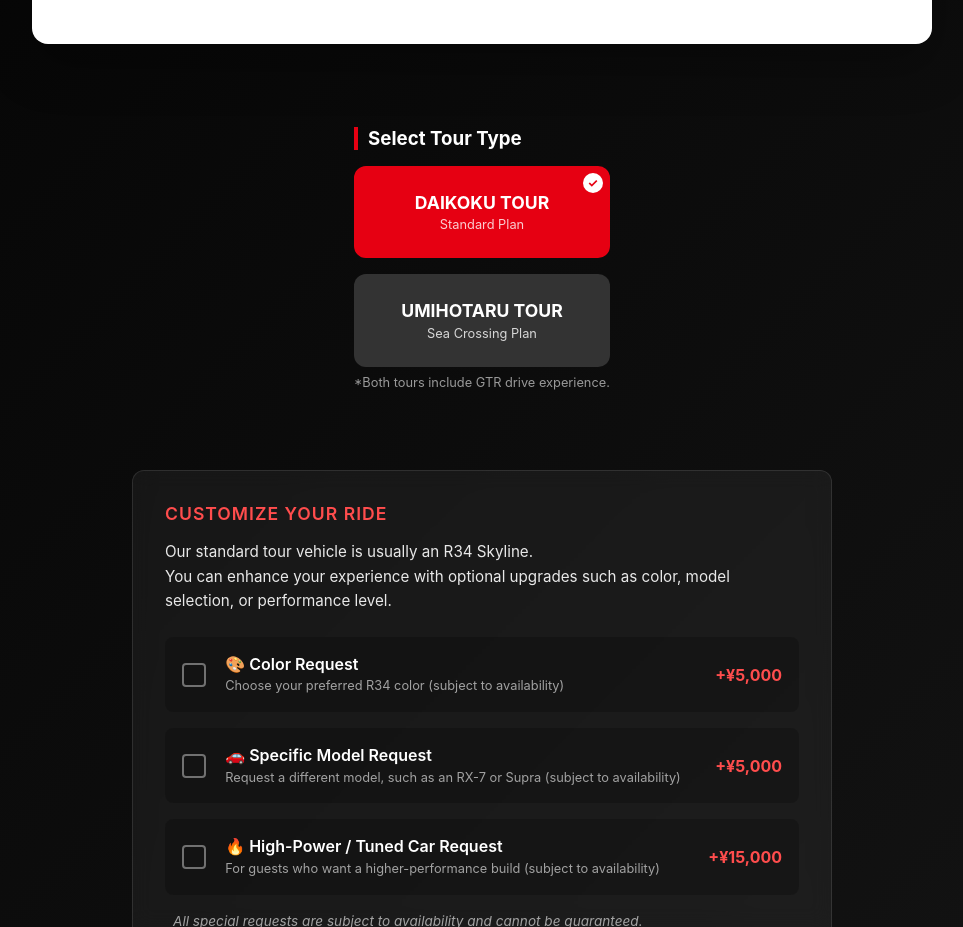
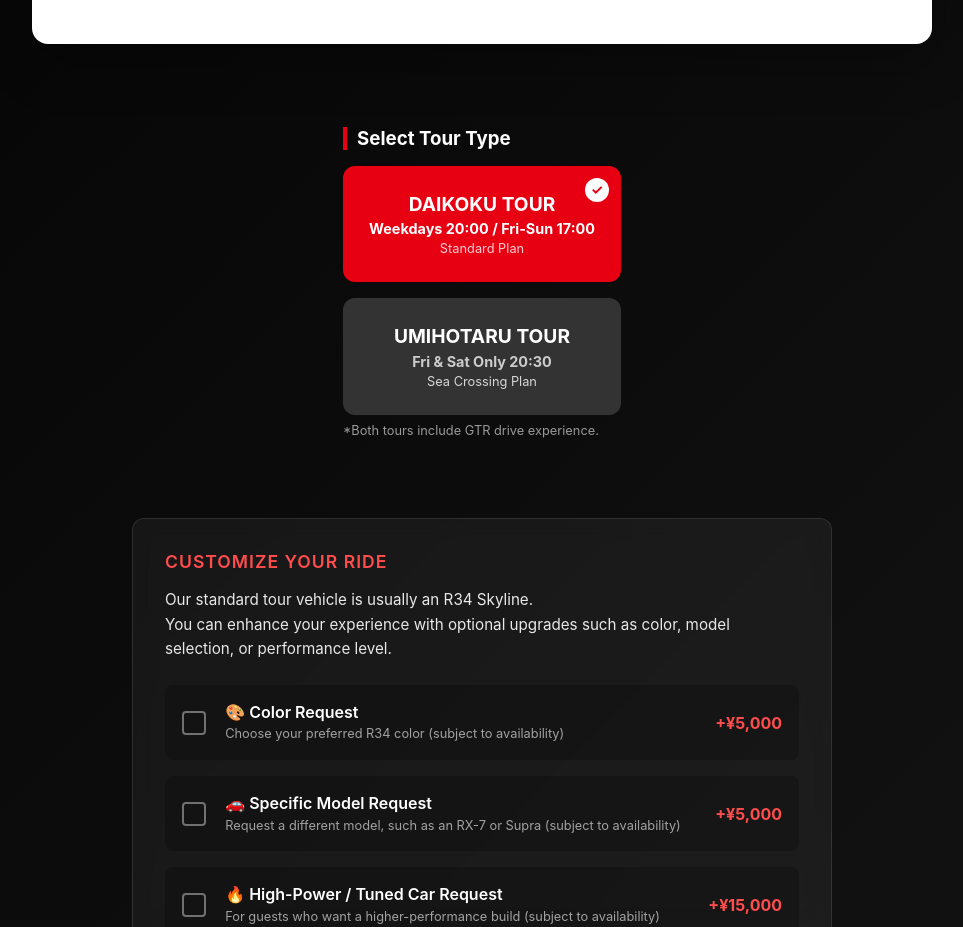
Before and after one commit to kazuosomeya-wq/daikoku, a React (Vite) app: page / in a window 1280 px wide. Shown: the part 1007-1934 px from the top of the page, without its empty margins (158-1121 px from the left). Built offline with nearby package versions, Linux system fonts and the light colour scheme; no server answers; the database is empty.

Commit message:
Tour Selector: Widen layout + Dynamic start times

```diff
--- a/src/components/TourTypeSelector.jsx
+++ b/src/components/TourTypeSelector.jsx
@@ -1,8 +1,36 @@
 import React from 'react';
 
-const TourTypeSelector = ({ selectedTour, onSelect }) => {
+const TourTypeSelector = ({ selectedTour, onSelect, selectedDate }) => {
+
+    // Helper to determine times
+    let daikokuTime = "Start 20:00 (8 PM)";
+    let umihotaruTime = "Start 20:30 (8:30 PM)";
+    let isUmihotaruAvailable = true;
+
+    if (selectedDate) {
+        const day = selectedDate.getDay(); // 0=Sun, 1=Mon, ..., 6=Sat
+        const isFriSatSun = day === 0 || day === 5 || day === 6;
+        const isFriSat = day === 5 || day === 6;
+
+        // Daikoku: Fri-Sun 17:00, Weekday 20:00
+        if (isFriSatSun) {
+            daikokuTime = "Start 17:00 (5 PM)";
+        } else {
+            daikokuTime = "Start 20:00 (8 PM)";
+        }
+
+        // Umihotaru: Fri-Sat Only
+        if (!isFriSat) {
+            isUmihotaruAvailable = false;
+        }
+    } else {
+        // Default text when no date selected
+        daikokuTime = "Weekdays 20:00 / Fri-Sun 17:00";
+        umihotaruTime = "Fri & Sat Only 20:30";
+    }
+
     return (
-        <div style={{ padding: '0 1rem', marginBottom: '2rem' }}>
+        <div style={{ padding: '0', marginBottom: '2rem' }}>
             <h3 style={{
                 borderLeft: '4px solid #E60012',
                 paddingLeft: '10px',
@@ -19,7 +47,7 @@
                     style={{
                         background: selectedTour === 'Daikoku Tour' ? '#E60012' : '#333',
                         color: 'white',
-                        padding: '1.5rem 1rem',
+                        padding: '1.5rem',
                         borderRadius: '12px',
                         textAlign: 'center',
                         cursor: 'pointer',
@@ -29,22 +57,25 @@
                         overflow: 'hidden'
                     }}
                 >
-                    <div style={{ fontWeight: 'bold', fontSize: '1.1rem', marginBottom: '0.3rem' }}>DAIKOKU TOUR</div>
-                    <div style={{ fontSize: '0.8rem', opacity: 0.8 }}>Standard Plan</div>
+                    <div style={{ fontWeight: 'bold', fontSize: '1.2rem', marginBottom: '0.3rem' }}>DAIKOKU TOUR</div>
+                    <div style={{ fontSize: '0.9rem', fontWeight: 'bold', color: selectedTour === 'Daikoku Tour' ? 'white' : '#ccc' }}>
+                        {daikokuTime}
+                    </div>
+                    <div style={{ fontSize: '0.8rem', opacity: 0.8, marginTop: '4px' }}>Standard Plan</div>
                     {selectedTour === 'Daikoku Tour' && (
                         <div style={{
                             position: 'absolute',
-                            top: '5px',
-                            right: '5px',
+                            top: '10px',
+                            right: '10px',
                             background: 'white',
                             color: '#E60012',
                             borderRadius: '50%',
-                            width: '20px',
-                            height: '20px',
+                            width: '24px',
+                            height: '24px',
                             display: 'flex',
                             alignItems: 'center',
                             justifyContent: 'center',
-                            fontSize: '12px',
+                            fontSize: '14px',
                             fontWeight: 'bold'
                         }}>✓</div>
                     )}
@@ -52,36 +83,40 @@
 
                 {/* Umihotaru Option */}
                 <div
-                    onClick={() => onSelect('Umihotaru Tour')}
+                    onClick={() => isUmihotaruAvailable && onSelect('Umihotaru Tour')}
                     style={{
                         background: selectedTour === 'Umihotaru Tour' ? '#E60012' : '#333',
                         color: 'white',
-                        padding: '1.5rem 1rem',
+                        padding: '1.5rem',
                         borderRadius: '12px',
                         textAlign: 'center',
-                        cursor: 'pointer',
+                        cursor: isUmihotaruAvailable ? 'pointer' : 'not-allowed',
                         border: selectedTour === 'Umihotaru Tour' ? '2px solid #E60012' : '2px solid transparent',
+                        opacity: isUmihotaruAvailable ? 1 : 0.4,
                         transition: 'all 0.2s',
                         position: 'relative',
                         overflow: 'hidden'
                     }}
                 >
-                    <div style={{ fontWeight: 'bold', fontSize: '1.1rem', marginBottom: '0.3rem' }}>UMIHOTARU TOUR</div>
-                    <div style={{ fontSize: '0.8rem', opacity: 0.8 }}>Sea Crossing Plan</div>
+                    <div style={{ fontWeight: 'bold', fontSize: '1.2rem', marginBottom: '0.3rem' }}>UMIHOTARU TOUR</div>
+                    <div style={{ fontSize: '0.9rem', fontWeight: 'bold', color: selectedTour === 'Umihotaru Tour' ? 'white' : '#ccc' }}>
+                        {isUmihotaruAvailable ? umihotaruTime : "Not Available on this date"}
+                    </div>
+                    <div style={{ fontSize: '0.8rem', opacity: 0.8, marginTop: '4px' }}>Sea Crossing Plan</div>
                     {selectedTour === 'Umihotaru Tour' && (
                         <div style={{
                             position: 'absolute',
-                            top: '5px',
-                            right: '5px',
+                            top: '10px',
+                            right: '10px',
                             background: 'white',
                             color: '#E60012',
                             borderRadius: '50%',
-                            width: '20px',
-                            height: '20px',
+                            width: '24px',
+                            height: '24px',
                             display: 'flex',
                             alignItems: 'center',
                             justifyContent: 'center',
-                            fontSize: '12px',
+                            fontSize: '14px',
                             fontWeight: 'bold'
                         }}>✓</div>
                     )}
--- a/src/pages/Home.jsx
+++ b/src/pages/Home.jsx
@@ -168,6 +168,7 @@
                             <TourTypeSelector
                                 selectedTour={tourType}
                                 onSelect={setTourType}
+                                selectedDate={selectedDate}
                             />
                         </div>
 
```
